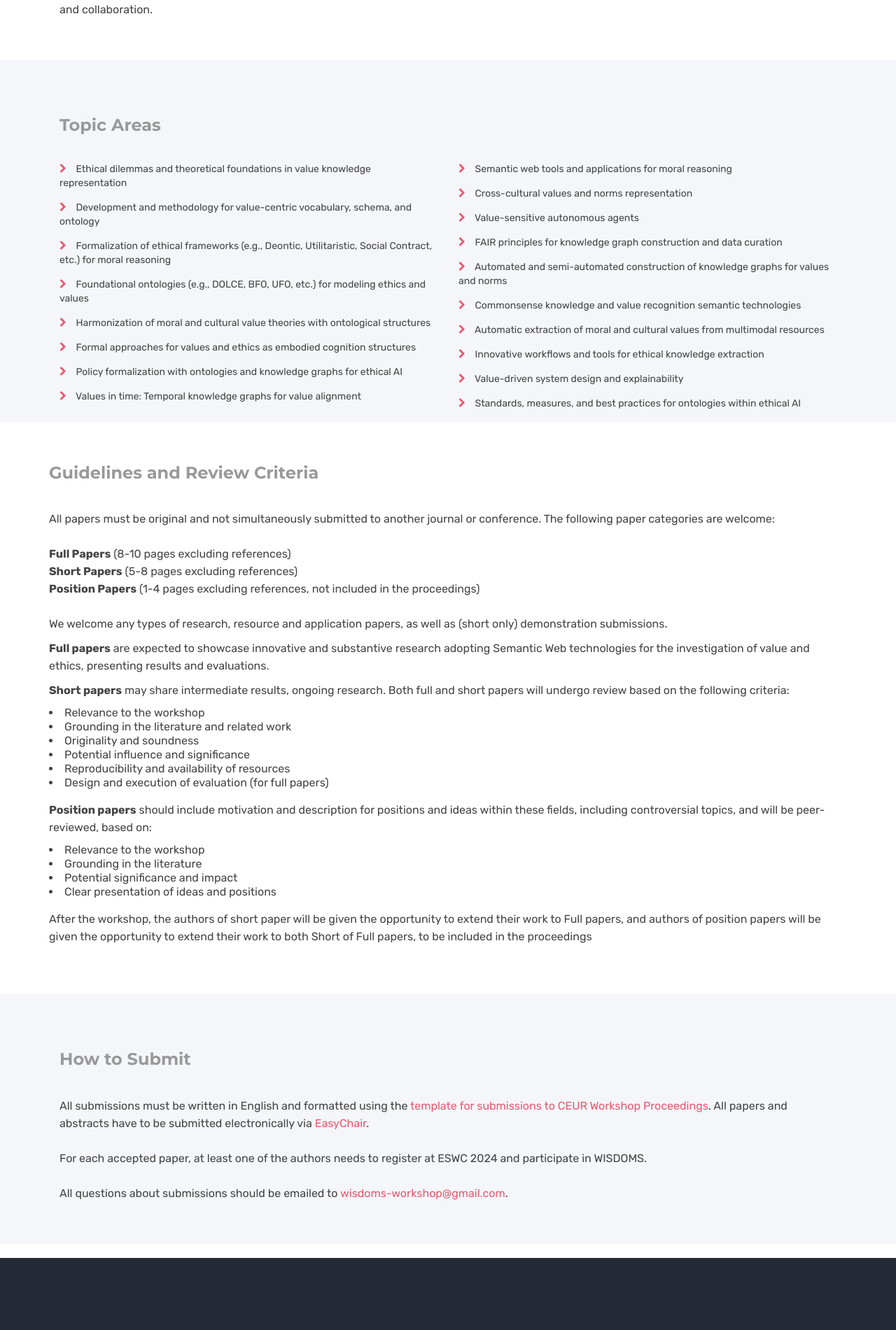
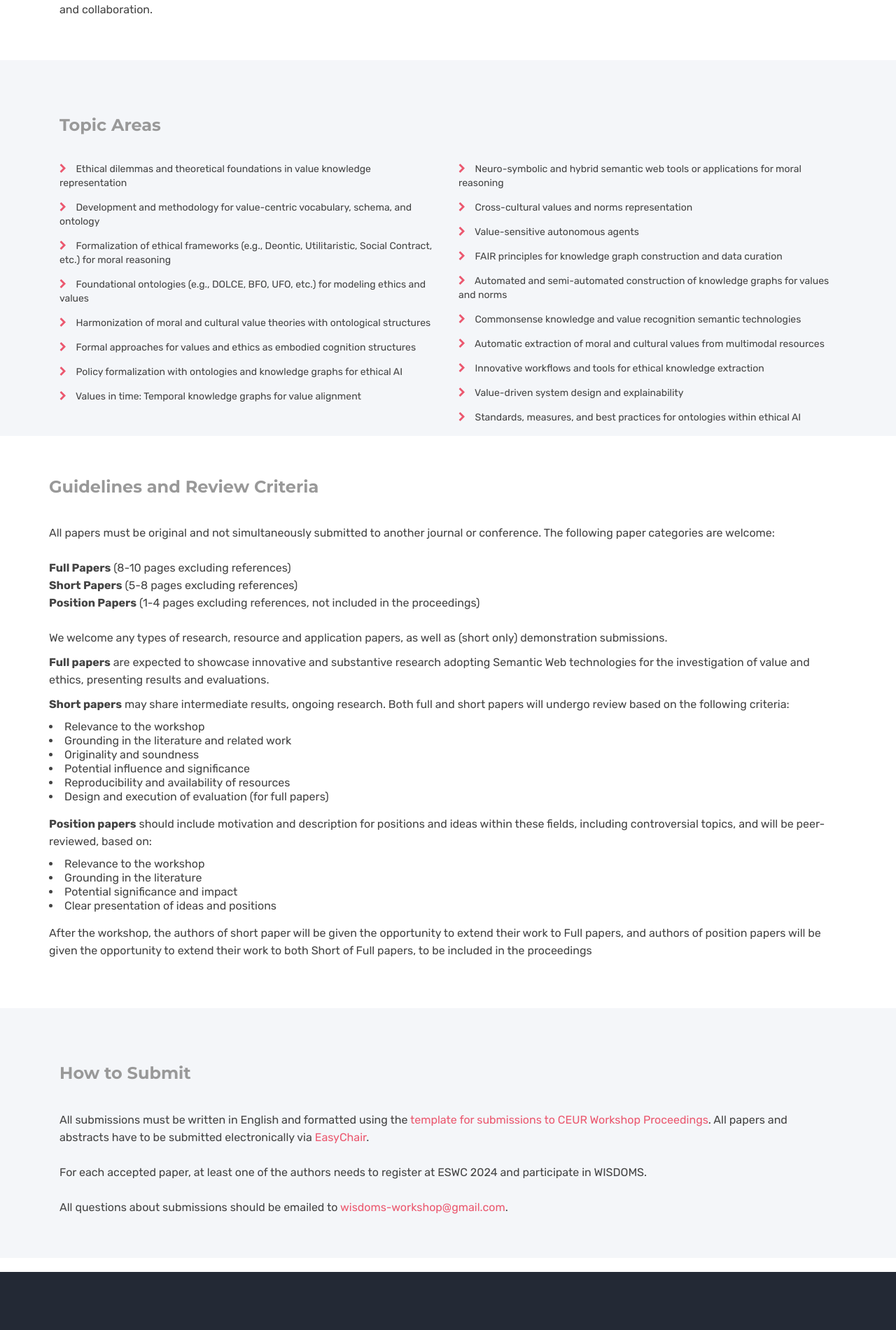
Before and after one commit to wisdoms-workshop/wisdoms-workshop.github.io, a Jekyll site: the page built from callforpapers.html, in a window 1280 px wide. Shown: the part 678-2579 px from the top of the page at 70% size. Built offline with Jekyll 4.4.1, drawn with Linux system fonts in a browser that asks for light colours.

Commit message:
modified topic

```diff
--- a/callforpapers.html
+++ b/callforpapers.html
@@ -98,7 +98,7 @@ canonical: https://wisdoms-workshop.github.io/
           <ul class="list-style check-list pl-0">
             <li>
               <i class="fa fa-chevron-right" aria-hidden="true"></i>
-              Semantic web tools and applications for moral reasoning
+              Neuro-symbolic and hybrid semantic web tools or applications for moral reasoning
             </li>
             <li>
               <i class="fa fa-chevron-right" aria-hidden="true"></i>
```
